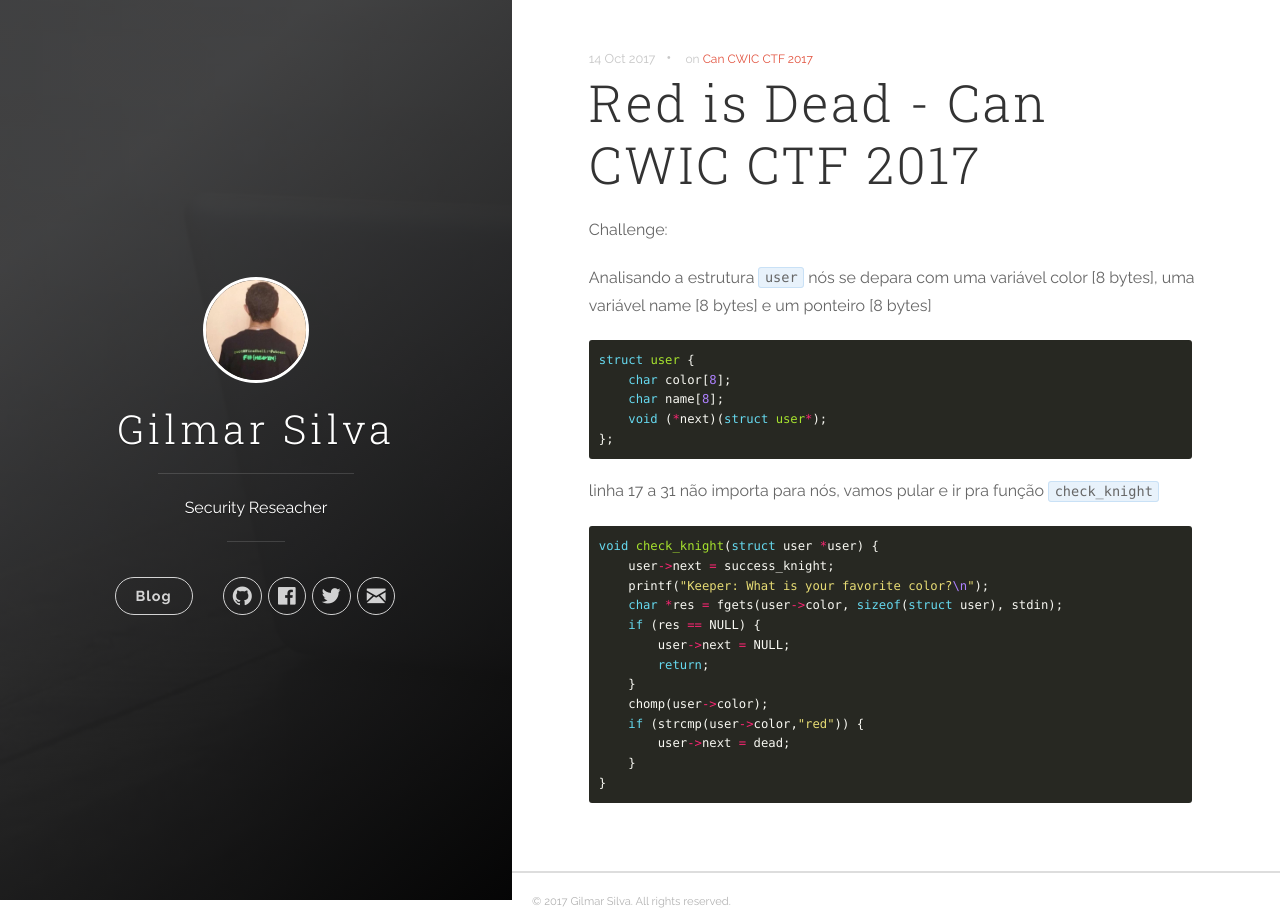
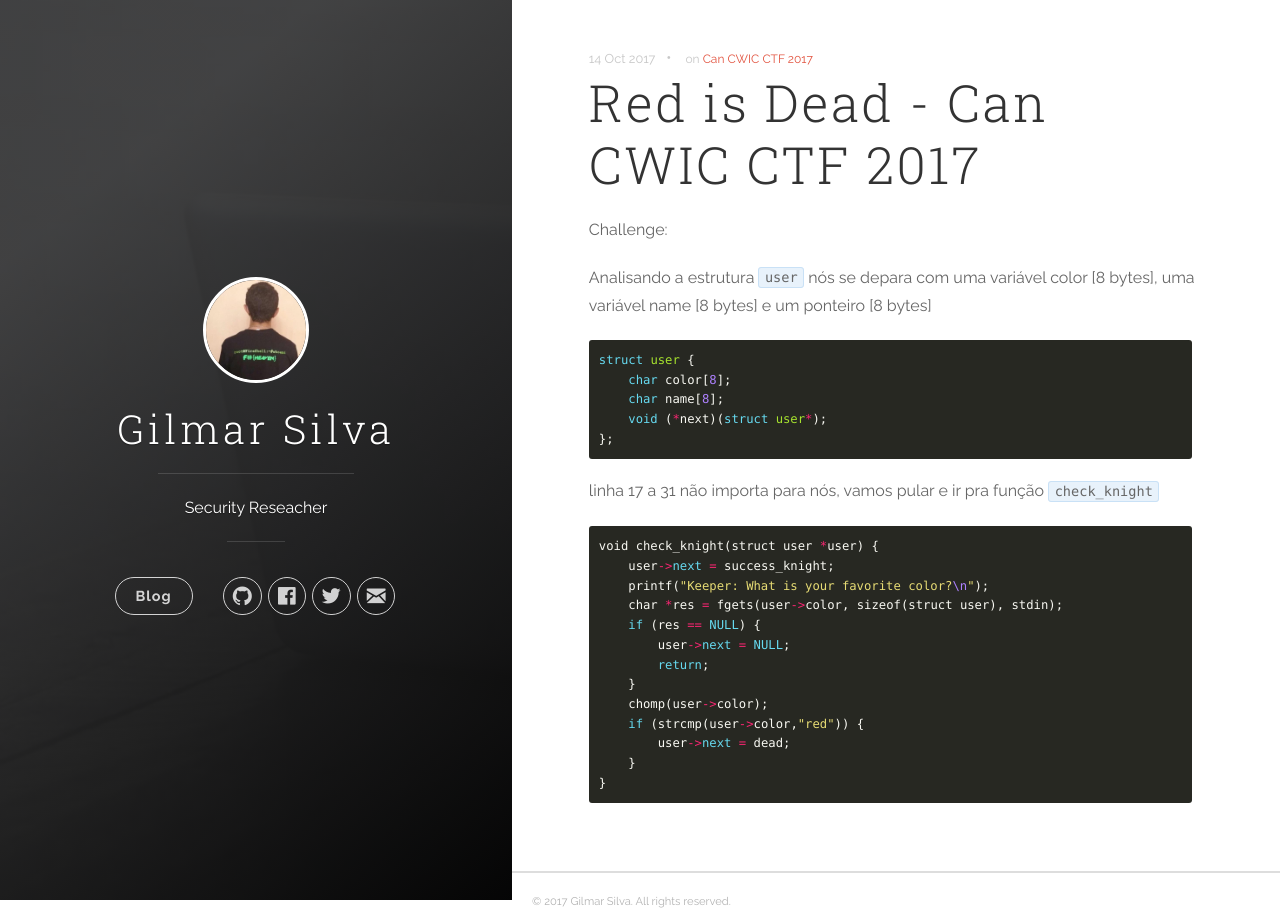
Before and after one commit to k13w/heavenh.github.io, a Jekyll site: the page built from _posts/2017-10-14-red-is-dead-Can-Cwic-2017.md, in a window 1280 px wide. Built offline with Jekyll 4.4.1, drawn with Linux system fonts in a browser that asks for light colours; nearby versions of some CDN libraries.

Commit message:
Update 2017-10-14-red-is-dead-Can-Cwic-2017.md

````diff
--- a/_posts/2017-10-14-red-is-dead-Can-Cwic-2017.md
+++ b/_posts/2017-10-14-red-is-dead-Can-Cwic-2017.md
@@ -17,7 +17,7 @@
 ```
 
 linha 17 a  31 não importa para nós, vamos pular e ir pra função `check_knight`
-``` c
+``` ruby
 void check_knight(struct user *user) {
     user->next = success_knight;
     printf("Keeper: What is your favorite color?\n");
````
